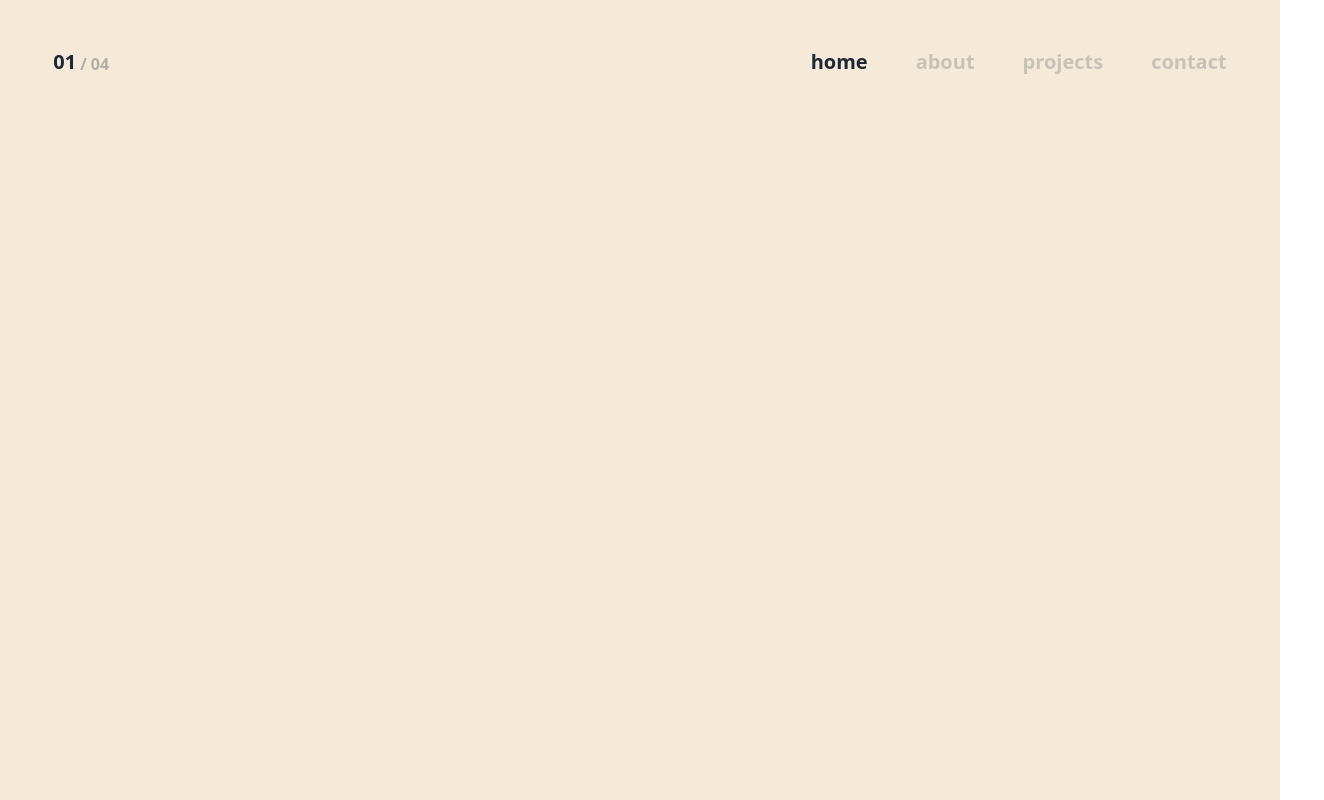
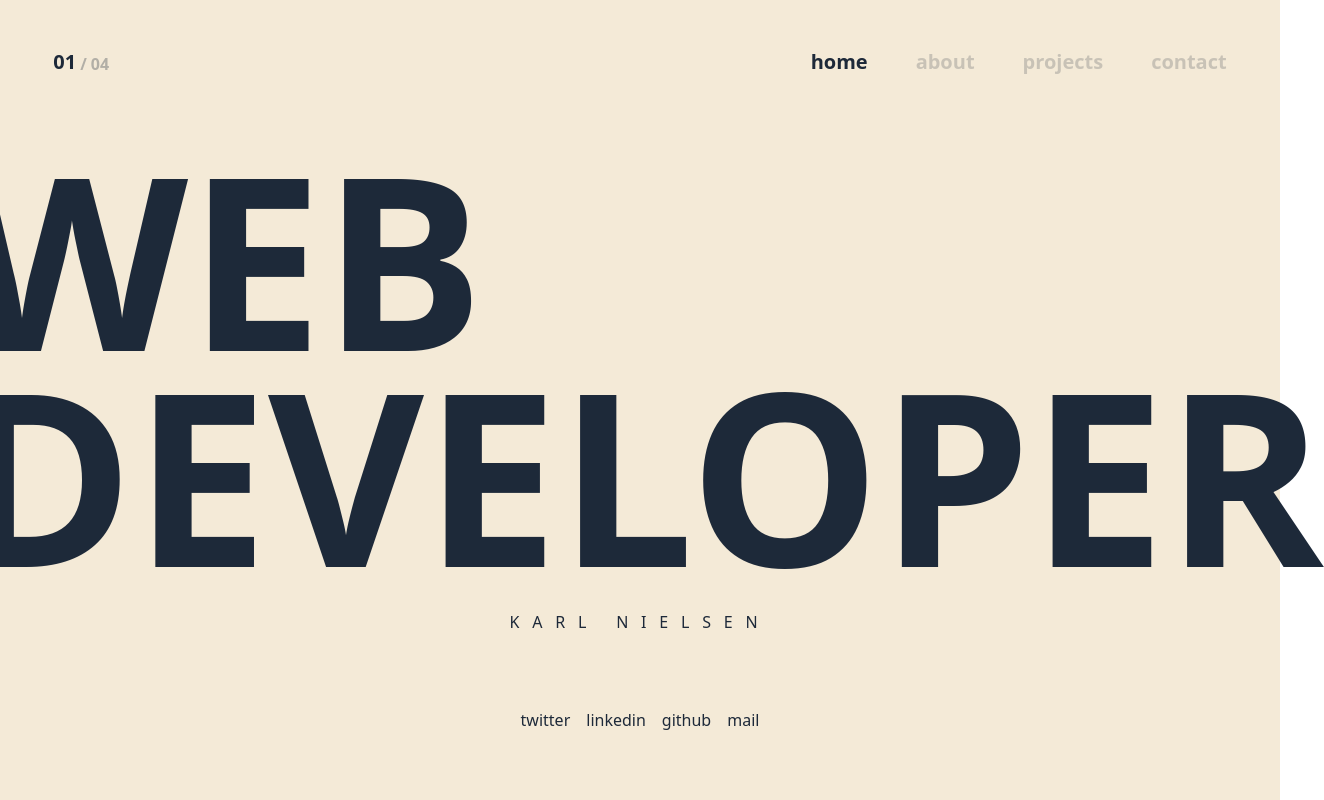
Before and after one commit to kgni/portfolio, a React (Create React App) app in the folder frontend/: page / in a window 1280 px wide. Shown: the top 800 px of the page, 1324 px wide, since content can reach past the window. Built offline with nearby package versions, Linux system fonts and the light colour scheme.

Commit message:
add content to homepage, add styling and add links

```diff
--- a/frontend/src/App.js
+++ b/frontend/src/App.js
@@ -5,7 +5,7 @@ import Contact from './components/pages/Contact';
 
 function App() {
 	return (
-		<div className="snap-y snap-mandatory w-screen">
+		<div className="snap-y snap-mandatory">
 			<Home />
 			<About />
 			<Projects />
--- a/frontend/src/components/UI/Page.js
+++ b/frontend/src/components/UI/Page.js
@@ -2,8 +2,8 @@ import React from 'react';
 
 const Page = ({ children, styles, id }) => {
 	return (
-		<section id={id} className={`snap-start h-screen  py-12 ${styles}`}>
-			<div className="w-11/12 m-auto">{children}</div>
+		<section id={id} className={`snap-start h-screen  pt-12 pb-24 ${styles}`}>
+			<div className="w-11/12 h-full m-auto">{children}</div>
 		</section>
 	);
 };
--- a/frontend/src/components/pages/Home.js
+++ b/frontend/src/components/pages/Home.js
@@ -6,6 +6,26 @@ const Home = () => {
 	return (
 		<Page id="home" styles="bg-beige text-primary">
 			<Navbar currentPage="1" page="home" />
+			<div className="flex flex-col justify-center items-center h-full">
+				<h1 className="text-homepage font-black mb-7 mt-auto">
+					<span className="block">WEB</span> DEVELOPER
+				</h1>
+				<h2 className="text-center tracking-widest">KARL NIELSEN</h2>
+				<ul className="flex gap-4 mt-auto">
+					<li>
+						<a href="">twitter</a>
+					</li>
+					<li>
+						<a href="">linkedin</a>
+					</li>
+					<li>
+						<a href="">github</a>
+					</li>
+					<li>
+						<a href="">mail</a>
+					</li>
+				</ul>
+			</div>
 		</Page>
 	);
 };
--- a/frontend/tailwind.config.js
+++ b/frontend/tailwind.config.js
@@ -12,6 +12,14 @@ module.exports = {
 			},
 
 			screens: {},
+
+			letterSpacing: {
+				widest: '.80em',
+			},
+
+			fontSize: {
+				homepage: ['15rem', 0.9],
+			},
 		},
 	},
 	plugins: [],
```
Also changed, not shown: frontend/src/components/Content.js (added).
